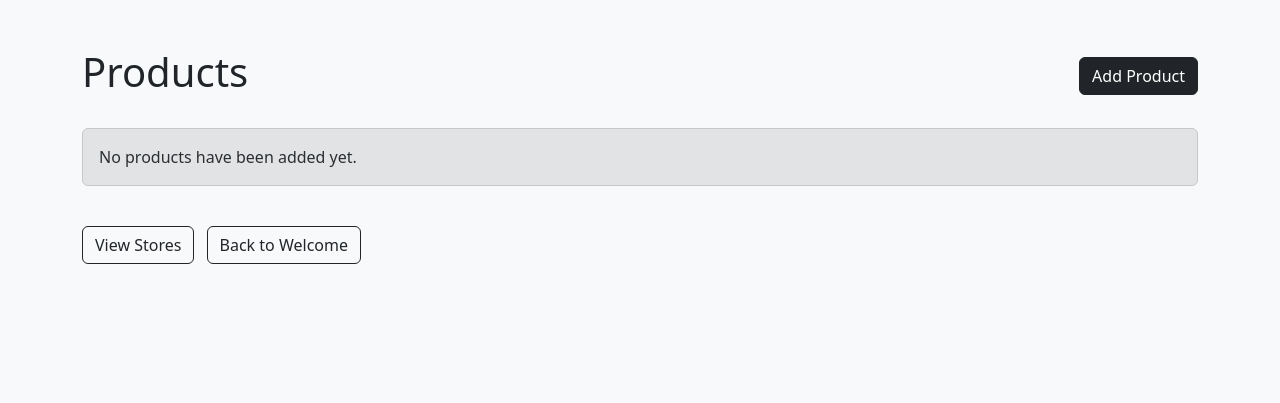
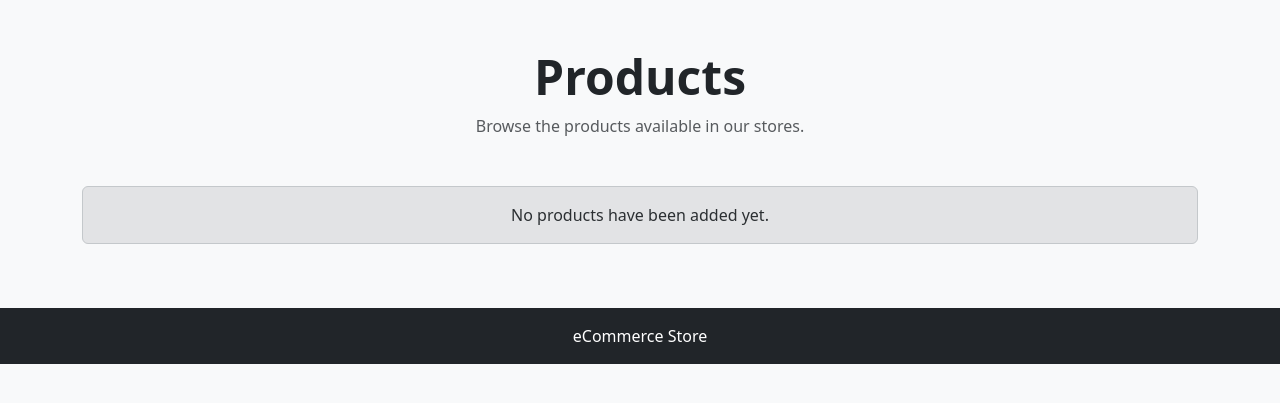
Before and after one commit to JLEhlers/eCommerce, a Django app: page /products/ in a window 1280 px wide. Shown: the part 56-459 px from the top of the page. Run offline with Django 5.2, Linux system fonts and the light colour scheme; data that the repository does not hold is empty.

Commit message:
updated version

```diff
--- a/eCommerce/shop/functions/reddit.py
+++ b/eCommerce/shop/functions/reddit.py
@@ -4,6 +4,7 @@ import requests
 
 
 def get_reddit_posts(subreddit="python"):
+    '''Fetch the latest posts from the specified subreddit.'''
     # Build the URL for the subreddit RSS feed
     url = f"https://www.reddit.com/r/{subreddit}/.rss"
 
--- a/eCommerce/shop/serializers.py
+++ b/eCommerce/shop/serializers.py
@@ -4,21 +4,21 @@ from .models import Product, Review, Store
 
 
 class StoreSerializer(serializers.ModelSerializer):
-
+    '''Serializer for the Store model.'''
     class Meta:
         model = Store
         fields = ['owner', 'name', 'description']
 
 
 class ProductSerializer(serializers.ModelSerializer):
-
+    '''Serializer for the Product model.'''
     class Meta:
         model = Product
         fields = ['name', 'description', 'price', 'stock', 'store']
 
 
 class ReviewSerializer(serializers.ModelSerializer):
-
+    '''Serializer for the Review model.'''
     class Meta:
         model = Review
         fields = ['product', 'buyer', 'rating', 'comment', 'verified']
--- a/eCommerce/shop/templates/shop/product_list.html
+++ b/eCommerce/shop/templates/shop/product_list.html
@@ -25,29 +27,47 @@
             eCommerce
         </a>
 
+        <div>
+            {% if user.userprofile.role == "buyer" %}
+
+                <a
+                    href="{% url 'shop:cart_page' %}"
+                    class="btn btn-outline-light me-2"
+                >
+                    View Cart
+                </a>
+
+            {% endif %}
+
             <a
                 href="{% url 'shop:logout' %}"
                 class="btn btn-outline-light"
             >
                 Logout
             </a>
+        </div>
 
     </div>
 </nav>
 
+
+<!-- Main content -->
 <main class="container mt-5">
 
-    <div class="d-flex justify-content-between align-items-center mb-4">
-        <h1>Products</h1>
+    <div class="text-center mb-5">
 
-        <a
-            href="{% url 'shop:add_product' %}"
-            class="btn btn-dark"
-        >
-            Add Product
-        </a>
+        <h1 class="display-5 fw-bold">
+            Products
+        </h1>
+
+        <p class="text-muted">
+            Browse the products available in our stores.
+        </p>
+
     </div>
 
+
+    <!-- Products -->
     <div class="row">
 
         {% for product in products %}
@@ -56,13 +76,13 @@
 
                 <div class="card shadow-sm h-100">
 
-                    <div class="card-body">
+                    <div class="card-body d-flex flex-column">
 
                         <h2 class="card-title h4">
                             {{ product.name }}
                         </h2>
 
-                        <p class="card-text">
+                        <p class="card-text text-muted">
                             {{ product.description }}
                         </p>
 
@@ -111,7 +200,7 @@
 
             <div class="col-12">
 
-                <div class="alert alert-secondary">
+                <div class="alert alert-secondary text-center">
                     No products have been added yet.
                 </div>
 
@@ -121,25 +210,66 @@
 
     </div>
 
+
+    <!-- Vendor controls -->
+    {% if user.userprofile.role == "vendor" %}
+
         <div class="mt-4">
 
             <a
+                href="{% url 'shop:add_product' %}"
+                class="btn btn-dark me-2"
+            >
+                Add Product
+            </a>
+
+            <a
                 href="{% url 'shop:store_list' %}"
-            class="btn btn-outline-dark me-2"
+                class="btn btn-outline-dark"
             >
                 View Stores
+            </a>
+
+        </div>
+
+    {% endif %}
+
+
+    <!-- Buyer controls -->
+    {% if user.userprofile.role == "buyer" %}
+
+        <div class="mt-4">
+
+            <a
+                href="{% url 'shop:cart_page' %}"
+                class="btn btn-success me-2"
+            >
+                View Cart
             </a>
 
             <a
                 href="{% url 'shop:welcome' %}"
                 class="btn btn-outline-dark"
             >
-            Back to Welcome
+                Back to Dashboard
             </a>
 
         </div>
 
+    {% endif %}
+
+
 </main>
+
+
+<!-- Footer -->
+<footer class="bg-dark text-white text-center py-3 mt-5">
+
+    <p class="mb-0">
+        eCommerce Store
+    </p>
+
+</footer>
 
 </body>
 </html>
--- a/eCommerce/shop/views.py
+++ b/eCommerce/shop/views.py
@@ -1,4 +1,4 @@
-# Import necessary modules and classes
+'''Import necessary modules and functions for the eCommerce application.'''
 import secrets
 from datetime import datetime, timedelta
 from functools import wraps
@@ -44,6 +44,7 @@ from .serializers import ProductSerializer, ReviewSerializer, StoreSerializer
 
 # Create a function to register a new user
 def register_user(request):
+    '''Register a new user and create a UserProfile with the selected role.'''
     if request.method == "POST":
         username = request.POST.get("username")
         password = request.POST.get("password")
@@ -79,6 +80,7 @@ def register_user(request):
 
 # Create a function to log in a user
 def login_user(request):
+    '''Log in a user and redirect them to the welcome page.'''
     if request.method == 'POST':
         username = request.POST.get('username')
         password = request.POST.get('password')
@@ -98,6 +100,7 @@ def login_user(request):
 
 # Create a function to log out a user
 def logout_user(request):
+    '''Log out a user and redirect them to the login page.'''
     if request.user is not None:
         logout(request)
         return HttpResponseRedirect(reverse('shop:login'))
@@ -105,6 +108,7 @@ def logout_user(request):
 
 # Create a function to change a user's password
 def change_user_password(username, new_password):
+    '''Change a user's password and save the user object.'''
     user = User.objects.get(username=username)
     user.set_password(new_password)
     user.save()
@@ -113,14 +117,19 @@ def change_user_password(username, new_password):
 # Create a function to display the welcome page
 @login_required
 def welcome(request):
-    if request.user.is_authenticated:
-        return render(request, 'shop/welcome.html')
-    else:
-        return HttpResponseRedirect(reverse('shop:login'))
+    '''Display the welcome page based on the user's role.'''
+    if request.user.userprofile.role == "vendor":
+        return render(request, "shop/vendor_dashboard.html")
+
+    elif request.user.userprofile.role == "buyer":
+        return render(request, "shop/buyer_dashboard.html")
+
+    return redirect("shop:login")
 
 
 # Create a decorator to restrict access to vendors only
 def vendor_required(view_func):
+    '''Decorator to restrict access to vendors only.'''
     @wraps(view_func)
     def wrapper(request, *args, **kwargs):
         if (
@@ -138,6 +147,7 @@ def vendor_required(view_func):
 
 # Create a decorator to restrict access to buyers only
 def buyer_required(view_func):
+    '''Decorator to restrict access to buyers only.'''
     @wraps(view_func)
     def wrapper(request, *args, **kwargs):
         if (
@@ -157,6 +167,7 @@ def buyer_required(view_func):
 @api_view(['GET'])
 @renderer_classes((XMLRenderer,))
 def view_stores(request):
+    '''View all stores using the API and return the data in XML format.'''
     if request.method == "GET":
         stores = Store.objects.all()
         serializer = StoreSerializer(stores, many=True)
@@ -171,6 +182,7 @@ def view_stores(request):
 @authentication_classes([BasicAuthentication])
 @permission_classes([IsAuthenticated])
 def add_store(request):
+    '''Allow authenticated vendors to add a store using the API.'''
     vendor_id = request.data.get('vendor')
 
     if vendor_id is None:
@@ -205,7 +217,7 @@ def add_store(request):
 @authentication_classes([BasicAuthentication])
 @permission_classes([IsAuthenticated])
 def add_product_api(request):
-
+    '''Allow authenticated vendors to add a product using the API.'''
     if not hasattr(request.user, 'userprofile'):
         return Response(
             {"error": "User profile not found."},
@@ -302,6 +314,7 @@ def get_store_products(request, store_id):
 
 # Create a function to fetch and display Reddit posts
 def reddit_feed(request):
+    '''Fetch and display Reddit posts from a specified subreddit.'''
     # Call our helper function to fetch posts
     posts = get_reddit_posts("python")
 
@@ -311,6 +324,7 @@ def reddit_feed(request):
 
 # Create a function to display the product page
 def view_product_page(request):
+    '''Display the product page and handle product search.'''
     user = request.user
 
     if user.has_perm("shop.view_product"):
@@ -358,6 +372,7 @@ def view_product_page(request):
 @login_required
 @vendor_required
 def change_product_price(request):
+    '''Allow vendors to change the price of a product.'''
     user = request.user
 
     if user.has_perm("shop.change_product"):
@@ -392,11 +407,12 @@ def change_product_price(request):
 @login_required
 @buyer_required
 def add_item_to_cart(request):
+    '''Allow buyers to add an item to their cart.'''
     item = request.POST.get('item')
     quantity = request.POST.get('quantity')
 
     if not item or not quantity:
-        return redirect('cart_page')
+        return redirect('shop:cart_page')
 
     try:
         quantity = int(quantity)
@@ -416,13 +432,14 @@ def add_item_to_cart(request):
     request.session['cart'] = cart
     request.session.modified = True
 
-    return redirect('cart_page')
+    return redirect('shop:cart_page')
 
 
 # Create a function to retrieve products from the user's cart
 @login_required
 @buyer_required
 def retrieve_products(request):
+    '''Retrieve products from the user's cart and return them as a list.'''
     products = []
 
     session = request.session
@@ -447,6 +464,7 @@ def retrieve_products(request):
 @login_required
 @buyer_required
 def show_user_cart(request):
+    '''Show the user's cart and its contents.'''
     cart = retrieve_products(request)
 
     return render(
@@ -458,6 +476,7 @@ def show_user_cart(request):
 
 # Create a function to build an email for password reset
 def build_email(user, reset_url):
+    '''Build an email message for password reset and return it.'''
     subject = "Password Reset"
     user_email = user.email
     domain_email = "example@domain.com"
@@ -479,7 +498,7 @@ def build_email(user, reset_url):
 
 # Create a function to handle password reset requests
 def request_password_reset(request):
-
+    '''Handle password reset requests and send a reset email.'''
     if request.method == "POST":
 
         username = request.POST.get("username")
@@ -505,6 +524,7 @@ def request_password_reset(request):
 
 # Create a function to generate a reset URL for a user
 def generate_reset_url(user):
+    '''Generate a reset URL for a user and create a ResetToken.'''
     domain = "http://127.0.0.1:8000"
 
     url = f"{domain}/reset_password/"
@@ -526,6 +546,7 @@ def generate_reset_url(user):
 
 # Create a function to reset a user's password using a token
 def reset_user_password(request, token):
+    '''Reset a user's password using a token and render the password reset page.'''
     try:
         user_token = ResetToken.objects.get(
             token=sha1(token.encode()).hexdigest()
@@ -550,6 +571,7 @@ def reset_user_password(request, token):
 
 # Create a function to reset a user's password
 def reset_password(request):
+    '''Reset a user's password and redirect them to the login page.'''
     username = request.session['user']
     token = request.session['token']
 
@@ -577,6 +599,7 @@ def reset_password(request):
 @login_required
 @vendor_required
 def edit_store(request, store_id):
+    '''Edit a store's details and save the changes.'''
     store = Store.objects.get(
         id=store_id,
         owner=request.user
@@ -600,6 +623,7 @@ def edit_store(request, store_id):
 @login_required
 @vendor_required
 def delete_store(request, store_id):
+    '''Delete a store and redirect to the store list.'''
     store = Store.objects.get(
         id=store_id,
         owner=request.user
@@ -614,6 +638,7 @@ def delete_store(request, store_id):
 @login_required
 @vendor_required
 def create_store(request):
+    '''Create a new store and redirect to the store list.'''
     if request.method == "POST":
         name = request.POST.get("name")
         description = request.POST.get("description")
@@ -632,6 +657,7 @@ def create_store(request):
 # Create a function to display the list of stores for the logged-in user
 @login_required
 def store_list(request):
+    '''Display the list of stores owned by the logged-in user.'''
     stores = Store.objects.filter(
         owner=request.user
     )
@@ -647,6 +673,7 @@ def store_list(request):
 @login_required
 @vendor_required
 def add_product(request):
+    '''Add a new product to a store owned by the logged-in vendor.'''
     stores = Store.objects.filter(
         owner=request.user
     )
@@ -684,6 +711,7 @@ def add_product(request):
 @login_required
 @vendor_required
 def vendor_products(request):
+    '''Display the list of products owned by the logged-in vendor.'''
     products = Product.objects.filter(
         store__owner=request.user
     )
@@ -699,6 +727,7 @@ def vendor_products(request):
 @login_required
 @vendor_required
 def edit_product(request, product_id):
+    '''Edit a product's details and save the changes.'''
     product = Product.objects.get(
         id=product_id,
         store__owner=request.user
@@ -724,6 +753,7 @@ def edit_product(request, product_id):
 @login_required
 @vendor_required
 def delete_product(request, product_id):
+    '''Delete a product and redirect to the vendor's product list.'''
     product = Product.objects.get(
         id=product_id,
         store__owner=request.user
@@ -736,6 +766,7 @@ def delete_product(request, product_id):
 
 # Create a function to display the list of products
 def product_list(request):
+    '''Display the list of all products available in the store.'''
     products = Product.objects.all()
 
     return render(
@@ -749,6 +780,7 @@ def product_list(request):
 @login_required
 @buyer_required
 def add_review(request, product_id):
+    '''Add a review for a product and redirect to the product list.'''
     if request.method == "POST":
         product = Product.objects.get(
             id=product_id
@@ -779,6 +811,7 @@ def add_review(request, product_id):
 @login_required
 @buyer_required
 def checkout(request):
+    '''Handle the checkout process'''
     cart = retrieve_products(request)
 
     if not cart:
@@ -849,6 +882,7 @@ def checkout(request):
 
 # Create a function to provide a basic API response with serialized store data
 def basic_api_response(request):
+    '''Provide a basic API response with serialized store data.'''
     if request.method == "GET":
         data = serializers.serialize(
             "json",
```
Also changed, not shown: other parts of eCommerce/shop/templates/shop/product_list.html (+73 -2 lines), eCommerce/shop/templates/shop/buyer_dashboard.html (added, +95 -0 lines). Lines whose indentation alone changed are shown as unchanged.
